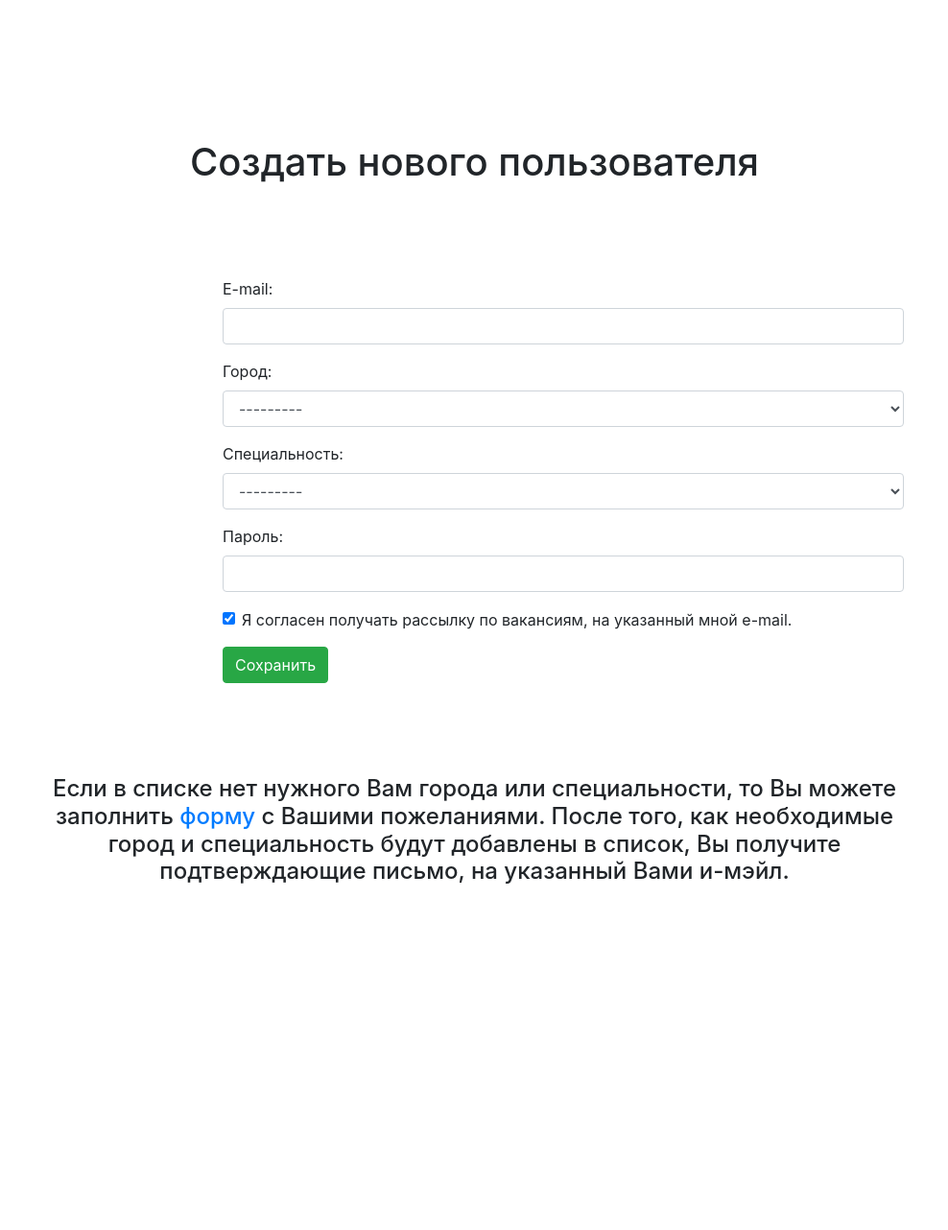
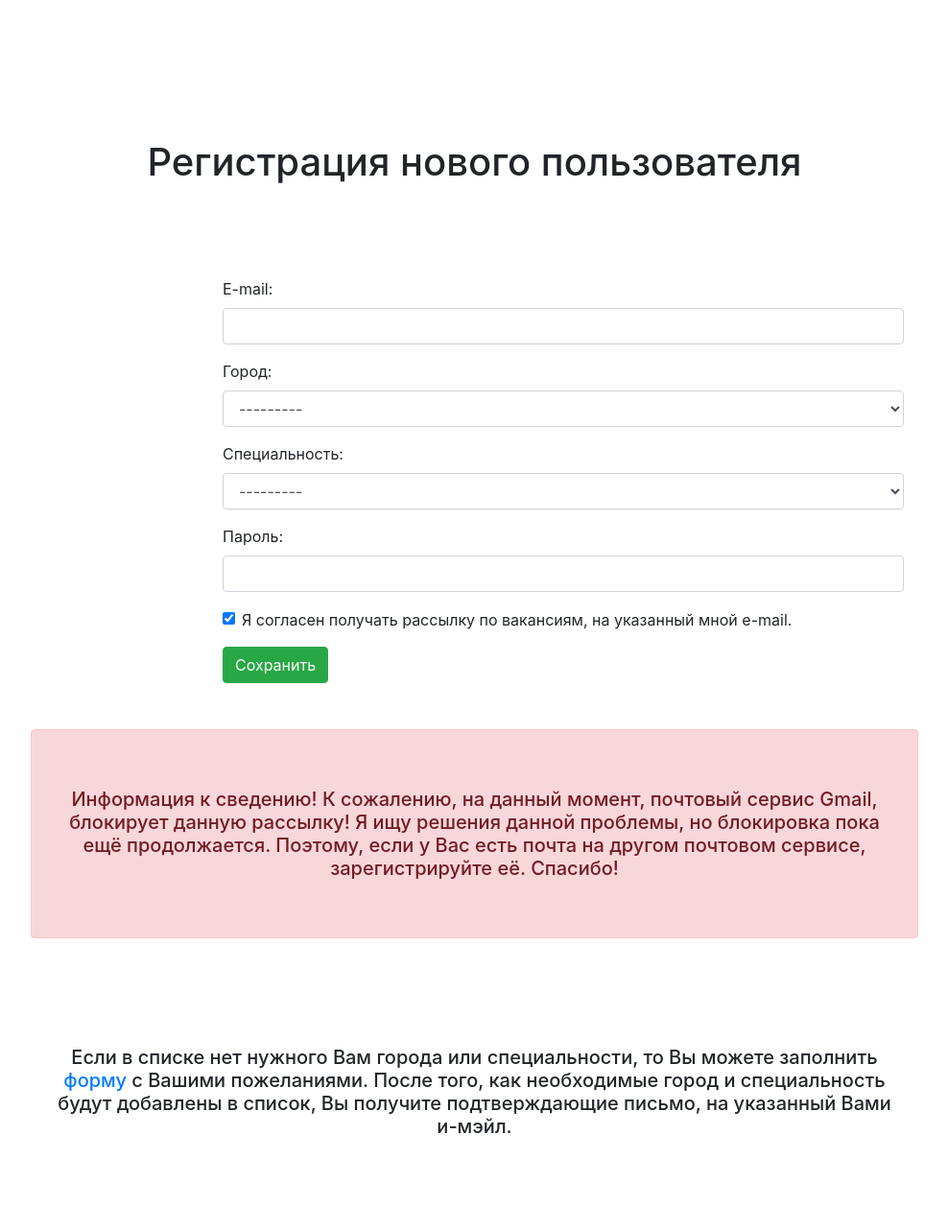
Before and after one commit to olegJF/find_it, a Django app: page /create/ in a window 1280 px wide. Shown: the part 56-1338 px from the top of the page at 96% size, without its empty margins (53-1041 px from the left). Before the commit the page ends 977 px from the top, so only its background shows below. Run offline with Django 3.2, Linux system fonts and the light colour scheme; data comes from the database, SQL or seed files in the repository; some libraries are stand-ins or nearby versions.

Commit message:
Информация для пользователей gmail

```diff
--- a/subscribers/templates/subscribers/create.html
+++ b/subscribers/templates/subscribers/create.html
@@ -1,10 +1,10 @@
 {% extends 'base.html' %}
 
-{% block title %}   Создать нового пользователя         {% endblock title %}
+{% block title %}   Регистрация нового пользователя   {% endblock title %}
 {% block content %}
 <div class="row my-5">
     <div class="col-md-10">
-        <h1 class="my-5 ">Создать нового пользователя</h1>
+        <h1 class="my-5 ">Регистрация нового пользователя</h1>
     </div>
 </div>
 
@@ -36,12 +36,16 @@
         </form>
     </div>
 </div>
-
+<div class="row my-5">
+    <div class="col-md-10 alert alert-danger messages">
+        <h5 class="my-5 ">Информация к сведению! К сожалению, на данный момент, почтовый сервис Gmail, блокирует данную рассылку! Я ищу решения данной проблемы, но блокировка пока ещё продолжается. Поэтому, если у Вас есть почта на другом почтовом сервисе, зарегистрируйте её. Спасибо!</h5>
+    </div>
+</div>
 <div class="row my-5">
     <div class="col-md-10">
-        <h4 class="my-5 ">Если в списке нет нужного Вам города или специальности,
+        <h5 class="my-5 ">Если в списке нет нужного Вам города или специальности,
             то Вы можете заполнить <a href="{% url 'contact'  %}"> форму </a> с Вашими пожеланиями. После того, как необходимые город и специальность будут добавлены в список,
-            Вы получите подтверждающие письмо, на указанный Вами и-мэйл. </h4>
+            Вы получите подтверждающие письмо, на указанный Вами и-мэйл. </h5>
     </div>
 </div>
 {% endblock content %}
```
